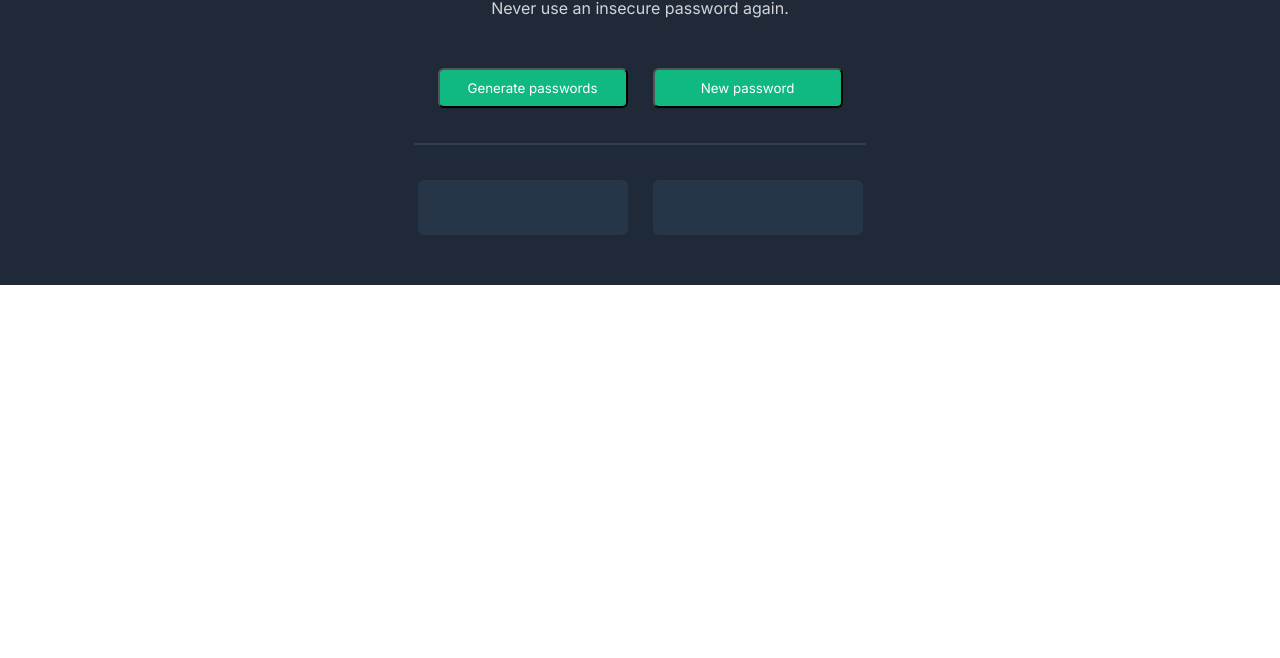
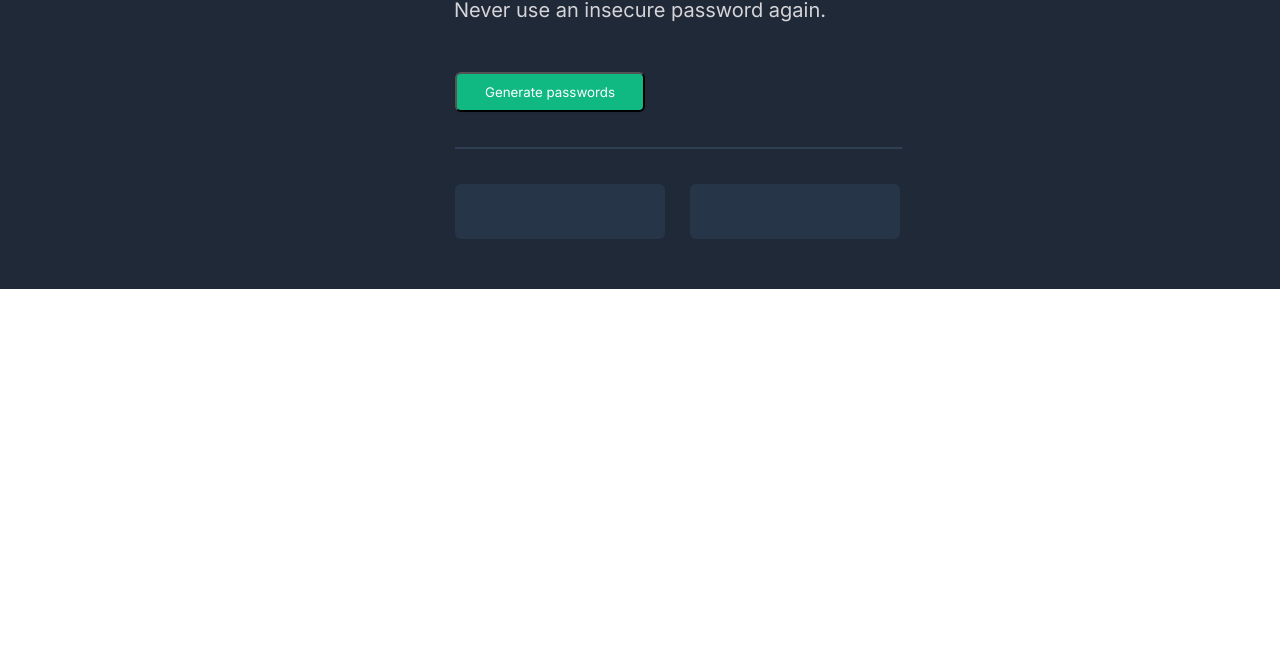
Before and after one commit to ananthusyam/password-generator, a plain HTML site: page index.html in a window 1280 px wide. Shown: the part 142-800 px from the top of the page. Drawn offline with Linux system fonts and the light colour scheme.

Commit message:
changes made

```diff
--- a/index.html
+++ b/index.html
@@ -23,9 +23,9 @@
             </div>
         </div>
         <div class="content">
+            <div class="align">
                 <div class="btns">
                     <button id="btn" onclick="password()">Generate passwords</button>
-                <button id="newbtn" onclick="newpassword()">New password</button>
                 </div>
                 <div class="line"></div>
                 <div class="box">
@@ -38,6 +38,7 @@
                 </div>
             </div>
         </div>
+    </div>
     <script src="index.js"></script>
 </body>
 </html>
--- a/index.js
+++ b/index.js
@@ -2,17 +2,18 @@ const characters = ["A","B","C","D","E","F","G","H","I","J","K","L","M","N","O",
 "/"];
 let isAlive = true;
 let live = true;
-const passone = [];
-const passtwo = [];
+
 
 let passOneEl = document.getElementById("pass-one")
 let passTwoEl = document.getElementById("pass-two")
 function password() {
+    const passone = [];
+    const passtwo = [];
     if(isAlive === true) {
         for(let i = 0; i < 8; i++) {
             passone.push(characters[Math.floor(Math.random()*characters.length)]);
             passOneEl.textContent = passone.join('')
-    isAlive = false
+
         }
     }
 
@@ -21,19 +22,7 @@ for(let i = 0; i < 8; i++) {
 
             passtwo.push(characters[Math.floor(Math.random()*characters.length)]);
             passTwoEl.textContent = passtwo.join('')
-    live = false;
+
         }
     }
 }
-function newpassword() {
-    const newPassOne = [];
-    const newPassTwo = [];
-    for(let i = 0; i < 8; i++) {
-        newPassOne.push(characters[Math.floor(Math.random()*characters.length)]);
-        passOneEl.textContent = newPassOne.join('')
-    }
-    for(let i = 0; i < 8; i++) {
-        newPassTwo.push(characters[Math.floor(Math.random()*characters.length)]);
-        passTwoEl.textContent = newPassTwo.join('')
-    }
-}
--- a/styles.css
+++ b/styles.css
@@ -27,6 +27,7 @@
     font-size: 40px;
     line-height: 40px;
     letter-spacing: -0.025em;
+    min-width: 370px;
 }
 
 .top {
@@ -41,7 +42,7 @@
     color: #D5D4D8;
     font-family: "Inter",sans-serif;
     font-weight: 400;
-
+    font-size: 20px;
 }
 
 button {
@@ -57,13 +58,12 @@ button {
 
 .line {
     border: 1px solid #2F3E53;
-    width: 450px;
+    width: 445px;
 }
 
 .content {
     display: flex;
     flex-direction: column;
-    gap: 35px;
     align-items: center;
 }
 
@@ -83,7 +83,14 @@ button {
     padding-top: 15px;
 }
 
+.align {
+    display: flex;
+    flex-direction: column;
+    gap: 35px;
+    max-width: 370px;
+}
+
 .btns {
     display: flex;
-    gap: 25px;
+    gap: 30px;
 }
```
Lines whose indentation alone changed are shown as unchanged.
